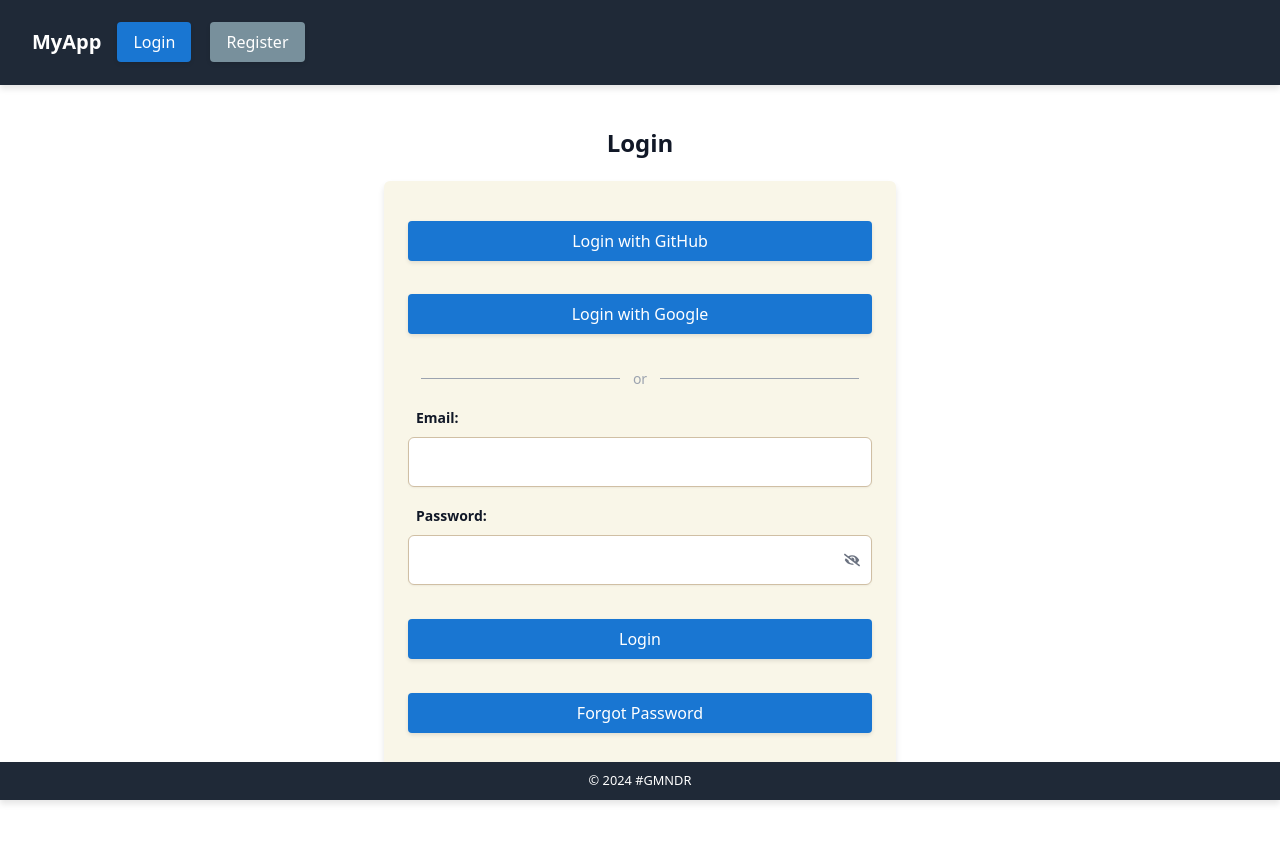
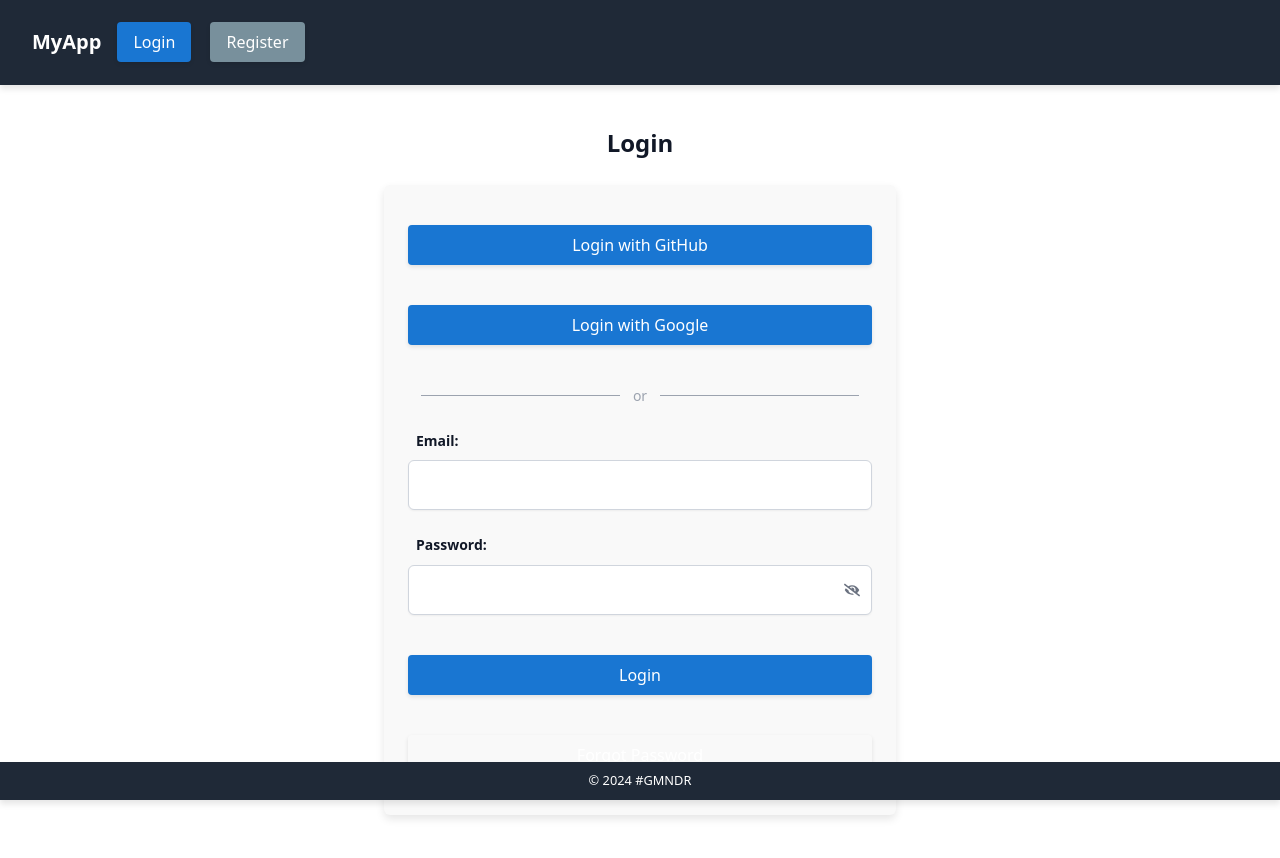
Before and after one commit to markusgemeinder/---gmndr-authentication-demo, a Next.js app: page /login in a window 1280 px wide. Shown: the top 858 px of the page. Built offline with nearby package versions, Linux system fonts and the light colour scheme; no server answers.

Commit message:
Update color schemes

```diff
--- a/app/components/AuthForm/AuthFormStyles.js
+++ b/app/components/AuthForm/AuthFormStyles.js
@@ -3,6 +3,7 @@
 import styled from 'styled-components';
 import { FaEye, FaEyeSlash, FaCheck } from 'react-icons/fa';
 
+// Main container for the form
 export const Main = styled.main`
   padding: 1rem;
   display: flex;
@@ -10,17 +11,19 @@ export const Main = styled.main`
   align-items: center;
 `;
 
+// Title of the form
 export const Title = styled.h1`
   font-size: 1.5rem;
   font-weight: bold;
-  margin-bottom: 0.25rem;
+  margin-bottom: 0.5rem; /* Adjusted margin for better spacing */
   color: var(--color-text);
 `;
 
+// Form container
 export const FormContainer = styled.form`
   background-color: var(--color-form-background);
   border: 1px solid var(--color-form-border);
-  box-shadow: 0 4px 6px rgba(0, 0, 0, 0.1);
+  box-shadow: 0 4px 8px rgba(0, 0, 0, 0.1); /* Slightly deeper shadow */
   border-radius: 0.375rem;
   margin: 1rem auto;
   padding: 1.5rem;
@@ -29,12 +32,14 @@ export const FormContainer = styled.form`
   box-sizing: border-box;
 `;
 
+// Group of form fields
 export const FormGroup = styled.div`
   margin-bottom: 1rem;
   display: flex;
   flex-direction: column;
 `;
 
+// Container for label and its content
 export const LabelContainer = styled.div`
   display: flex;
   align-items: center;
@@ -42,6 +47,7 @@ export const LabelContainer = styled.div`
   margin-bottom: 0.6rem;
 `;
 
+// Label styling
 export const Label = styled.label`
   font-size: 0.875rem;
   font-weight: 600;
@@ -50,10 +56,12 @@ export const Label = styled.label`
   line-height: 1.5;
 `;
 
+// Container for input fields
 export const InputContainer = styled.div`
   position: relative;
 `;
 
+// Input field styling
 export const Input = styled.input`
   width: 100%;
   padding: 0.75rem;
@@ -64,6 +72,7 @@ export const Input = styled.input`
   box-sizing: border-box;
 `;
 
+// Button to toggle password visibility
 export const ToggleVisibility = styled.button`
   position: absolute;
   top: 50%;
@@ -77,22 +86,24 @@ export const ToggleVisibility = styled.button`
   align-items: center;
 `;
 
+// Icons for password visibility toggle
 export const PasswordVisibleIcon = styled(FaEye)``;
-
 export const PasswordHiddenIcon = styled(FaEyeSlash)``;
 
+// Warning message for form validation
 export const WarningMessage = styled.p`
   color: var(--color-warning);
   font-size: 0.875rem;
+  margin: 0.5rem 0;
+`;
+
+// Check icon for password strength or validation
+export const CheckIcon = styled(FaCheck)`
+  color: var(--color-button-review);
   margin: 0 0.5rem;
 `;
 
-export const CheckIcon = styled(FaCheck)`
-  color: var(--color-button-review);
-  margin-left: 0.5rem;
-  margin-right: 0.5rem;
-`;
-
+// Divider for form sections
 export const Divider = styled.div`
   display: flex;
   align-items: center;
@@ -113,9 +124,10 @@ export const Divider = styled.div`
   }
 `;
 
+// Container for buttons
 export const ButtonContainer = styled.div`
   display: flex;
   flex-direction: column;
-  gap: 0.1rem;
+  gap: 0.5rem; /* Increased gap for better spacing */
   width: 100%;
 `;
--- a/app/components/Common/Button.js
+++ b/app/components/Common/Button.js
@@ -7,9 +7,8 @@ export const ButtonContainer = styled.div`
   gap: 0.2rem;
 `;
 
-// StyledButton with transient props (props that are not forwarded to the DOM element)
 const StyledButton = styled.button.withConfig({
-  shouldForwardProp: (prop) => !['bgColor', 'hoverColor', 'color'].includes(prop),
+  shouldForwardProp: (prop) => !['bgColor', 'hoverColor', 'color', 'disabled'].includes(prop),
 })`
   background-color: ${(props) => props.bgColor || 'var(--color-button)'};
   color: ${(props) => props.color || 'var(--color-button-text)'};
@@ -19,17 +18,17 @@ const StyledButton = styled.button.withConfig({
   margin-top: 1rem;
   margin-bottom: 1rem;
   margin-right: 1rem;
-  cursor: pointer;
+  cursor: ${(props) => (props.disabled ? 'not-allowed' : 'pointer')};
+  opacity: ${(props) => (props.disabled ? 0.6 : 1)};
 
   &:hover {
-    background-color: ${(props) => props.hoverColor || 'var(--color-button-hover)'};
+    background-color: ${(props) => (props.disabled ? undefined : props.hoverColor || 'var(--color-button-hover)')};
   }
 `;
 
-// Button component utilizing transient props to avoid passing unwanted props to the DOM
-const Button = ({ children, bgColor, hoverColor, color, ...rest }) => {
+const Button = ({ children, bgColor, hoverColor, color, disabled, ...rest }) => {
   return (
-    <StyledButton bgColor={bgColor} hoverColor={hoverColor} color={color} {...rest}>
+    <StyledButton bgColor={bgColor} hoverColor={hoverColor} color={color} disabled={disabled} {...rest}>
       {children}
     </StyledButton>
   );
--- a/app/components/Common/CommonStyles.js
+++ b/app/components/Common/CommonStyles.js
@@ -9,7 +9,7 @@ export const Container = styled.div`
   justify-content: flex-start;
   min-height: 100vh;
   padding: 0.5rem;
-  margin-top: 5rem;
+  margin-top: 5rem; /* Adjust based on header height */
 `;
 
 export const Title = styled.h1`
--- a/app/components/Common/Footer.js
+++ b/app/components/Common/Footer.js
@@ -2,6 +2,7 @@
 
 import styled from 'styled-components';
 
+// Footer container with fixed positioning at the bottom
 const FooterContainer = styled.footer`
   background-color: var(--color-footer);
   color: var(--color-footer-text);
@@ -10,17 +11,21 @@ const FooterContainer = styled.footer`
   left: 0;
   width: 100%;
   box-shadow: 0 4px 6px rgba(0, 0, 0, 0.1);
+  z-index: 1000; /* Ensure footer is above other content */
 `;
 
+// Container for the content inside the footer
 const FooterContent = styled.div`
   text-align: center;
   margin: 0.6rem;
 `;
 
+// Styled paragraph for the footer text
 const FooterText = styled.p`
   font-size: 0.8rem;
 `;
 
+// Footer component
 export default function Footer() {
   return (
     <FooterContainer>
--- a/app/components/Common/Navigation.js
+++ b/app/components/Common/Navigation.js
@@ -1,5 +1,4 @@
 // /app/components/Common/Navigation.js
-// File: /app/components/Common/Navigation.js
 
 'use client';
 
--- a/app/components/Review/ReviewCard.js
+++ b/app/components/Review/ReviewCard.js
@@ -128,8 +128,8 @@ export default function ReviewCard({ review, onDelete }) {
               </Button>
               <Button
                 onClick={() => setConfirmDelete(false)}
-                bgColor='var(--color-button)'
-                hoverColor='var(--color-button-hover)'
+                bgColor='var(--color-button-cancel)'
+                hoverColor='var(--color-button-cancel-hover)'
                 color='var(--color-button-text)'>
                 Cancel
               </Button>
--- a/app/globals.css
+++ b/app/globals.css
@@ -4,15 +4,14 @@
 @tailwind components;
 @tailwind utilities;
 
-/* Color Variables */
-
+/* Light Theme Colors */
 :root {
   /* Link Colors */
   --color-link: #3b82f6;
   --color-link-hover: #2563eb;
 
   /* Text Colors */
-  --color-text: #111827;
+  --color-text: #111827; /* Dark text */
   --color-text-medium: #6b7280;
   --color-text-light: #9ca3af;
 
@@ -25,14 +24,14 @@
   --color-footer-text: var(--color-header-text);
 
   /* Background Colors */
-  --color-background: #ffffff;
-  --color-form-background: #f9f6e8;
+  --color-background: #ffffff; /* Light background */
+  --color-form-background: #f9f9f9; /* Light form background */
   --color-modal-background: #f9fafb;
   --color-input-background: #ffffff;
 
   /* Border Colors */
-  --color-border: #e1d7c6;
-  --color-input-border: #d0bfa4;
+  --color-border: #e1e7eb;
+  --color-input-border: #d0d5dd;
 
   /* Modal Colors */
   --color-modal: rgba(31, 41, 55, 0.65);
@@ -45,21 +44,21 @@
   --color-review-note: var(--color-text-light);
 
   /* Button Colors */
-  --color-button: #1976d2;
-  --color-button-hover: #2196f3;
+  --color-button-primary: #1976d2;
+  --color-button-primary-hover: #1565c0;
   --color-button-secondary: #78909c;
-  --color-button-secondary-hover: #b0bec5;
+  --color-button-secondary-hover: #607d8b;
   --color-button-text: #ffffff;
 
   /* Action Button Colors */
   --color-button-review: #388e3c;
-  --color-button-review-hover: #4caf50;
+  --color-button-review-hover: #2e7d32;
   --color-button-demo-review: #ee7f2b;
-  --color-button-demo-review-hover: #f5a161;
-  --color-button-edit: var(--color-button);
-  --color-button-edit-hover: var(--color-button-hover);
+  --color-button-demo-review-hover: #f57c00;
+  --color-button-edit: var(--color-button-primary);
+  --color-button-edit-hover: var(--color-button-primary-hover);
   --color-button-delete: #d32f2f;
-  --color-button-delete-hover: var(--color-button-delete);
+  --color-button-delete-hover: #c62828;
 
   /* Authentication Button Colors */
   --color-button-login: var(--color-button-edit);
@@ -79,6 +78,82 @@
   /* Star Colors */
   --star-color: #fbbf24;
   --star-empty-color: #d1d5db;
+}
+
+/* Dark Theme Colors */
+[data-theme='dark'] {
+  /* Link Colors */
+  --color-link: #90cdf4;
+  --color-link-hover: #63b3ed;
+
+  /* Text Colors */
+  --color-text: #e5e7eb; /* Light text */
+  --color-text-medium: #9ca3af;
+  --color-text-light: #6b7280;
+
+  /* Header Colors */
+  --color-header: #1f2937;
+  --color-header-text: #ffffff;
+
+  /* Footer Colors */
+  --color-footer: var(--color-header);
+  --color-footer-text: var(--color-header-text);
+
+  /* Background Colors */
+  --color-background: #121212; /* Dark background */
+  --color-form-background: #1e1e1e; /* Dark form background */
+  --color-modal-background: #1e1e1e;
+  --color-input-background: #333333;
+
+  /* Border Colors */
+  --color-border: #333333;
+  --color-input-border: #444444;
+
+  /* Modal Colors */
+  --color-modal: rgba(31, 41, 55, 0.65);
+
+  /* Review Card Colors */
+  --color-review-card-background: var(--color-form-background);
+  --color-review-card-border: #444444;
+  --color-review-header: var(--color-text);
+  --color-review-text: var(--color-text-medium);
+  --color-review-note: var(--color-text-light);
+
+  /* Button Colors */
+  --color-button-primary: #bb86fc;
+  --color-button-primary-hover: #8c3f9f;
+  --color-button-secondary: #546e7a;
+  --color-button-secondary-hover: #455a64;
+  --color-button-text: #121212;
+
+  /* Action Button Colors */
+  --color-button-review: #69f0ae;
+  --color-button-review-hover: #00e676;
+  --color-button-demo-review: #ffb74d;
+  --color-button-demo-review-hover: #ff9800;
+  --color-button-edit: var(--color-button-primary);
+  --color-button-edit-hover: var(--color-button-primary-hover);
+  --color-button-delete: #d32f2f;
+  --color-button-delete-hover: #c62828;
+
+  /* Authentication Button Colors */
+  --color-button-login: var(--color-button-edit);
+  --color-button-login-hover: var(--color-button-edit-hover);
+  --color-button-register: var(--color-button-secondary);
+  --color-button-register-hover: var(--color-button-secondary-hover);
+  --color-button-logout: var(--color-button-delete);
+  --color-button-logout-hover: var(--color-button-delete-hover);
+  --color-button-ok: var(--color-button-review);
+  --color-button-ok-hover: var(--color-button-review-hover);
+  --color-button-cancel: var(--color-button-secondary);
+  --color-button-cancel-hover: var(--color-button-secondary-hover);
+
+  /* Warning Colors */
+  --color-warning: #f44336;
+
+  /* Star Colors */
+  --star-color: #fbbf24;
+  --star-empty-color: #616161;
 }
 
 body {
@@ -109,39 +184,3 @@ main {
 .blinking-text {
   animation: blink 1s infinite;
 }
-
-/* Dark Mode Support */
-
-@media (prefers-color-scheme: dark) {
-  :root {
-    --color-background: #1c1c1c;
-    --color-text: #e5e7eb;
-    --color-text-medium: #9ca3af;
-    --color-text-light: #6b7280;
-    --color-link: #90cdf4;
-    --color-link-hover: #63b3ed;
-    --color-header: #1f2937;
-    --color-header-text: #ffffff;
-    --color-footer: var(--color-header);
-    --color-footer-text: var(--color-header-text);
-    --color-button: #546e7a;
-    --color-button-hover: #b0bec5;
-    --color-button-text: #ffffff;
-  }
-}
-
-[data-theme='dark'] {
-  --color-background: #1c1c1c;
-  --color-text: #e5e7eb;
-  --color-text-medium: #9ca3af;
-  --color-text-light: #6b7280;
-  --color-link: #90cdf4;
-  --color-link-hover: #63b3ed;
-  --color-header: #1f2937;
-  --color-header-text: #ffffff;
-  --color-footer: var(--color-header);
-  --color-footer-text: var(--color-header-text);
-  --color-button: #546e7a;
-  --color-button-hover: #b0bec5;
-  --color-button-text: #ffffff;
-}
```
Also changed, not shown: app/components/Common/LoadingAnimation.js (+6 -3 lines).
